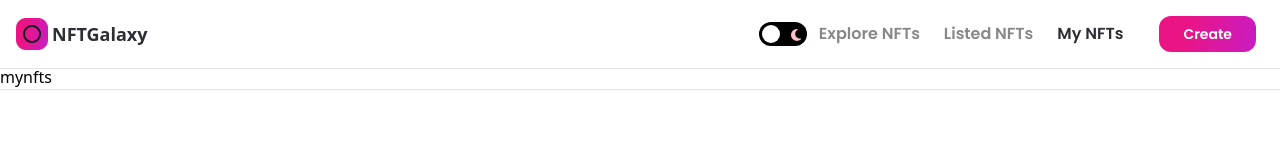
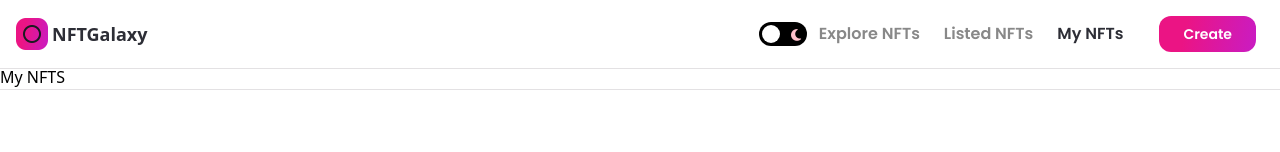
Before and after one commit to rohitverse/OneView, a Next.js app: page /my-nfts in a window 1280 px wide. Shown: the top 152 px of the page. Built offline with nearby package versions, Linux system fonts and the light colour scheme.

Commit message:
working on smart contract

```diff
--- a/pages/my-nfts.js
+++ b/pages/my-nfts.js
@@ -1,5 +1,5 @@
 import React from 'react';
 
-const mynfts = () => <div>mynfts</div>;
+const mynfts = () => <div>My NFTS</div>;
 
 export default mynfts;
```
